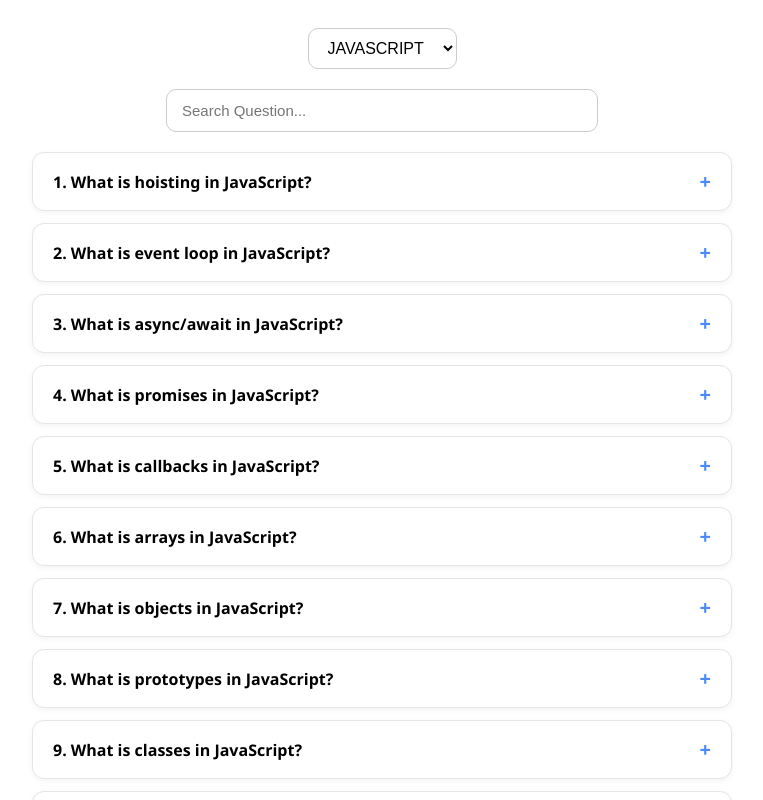
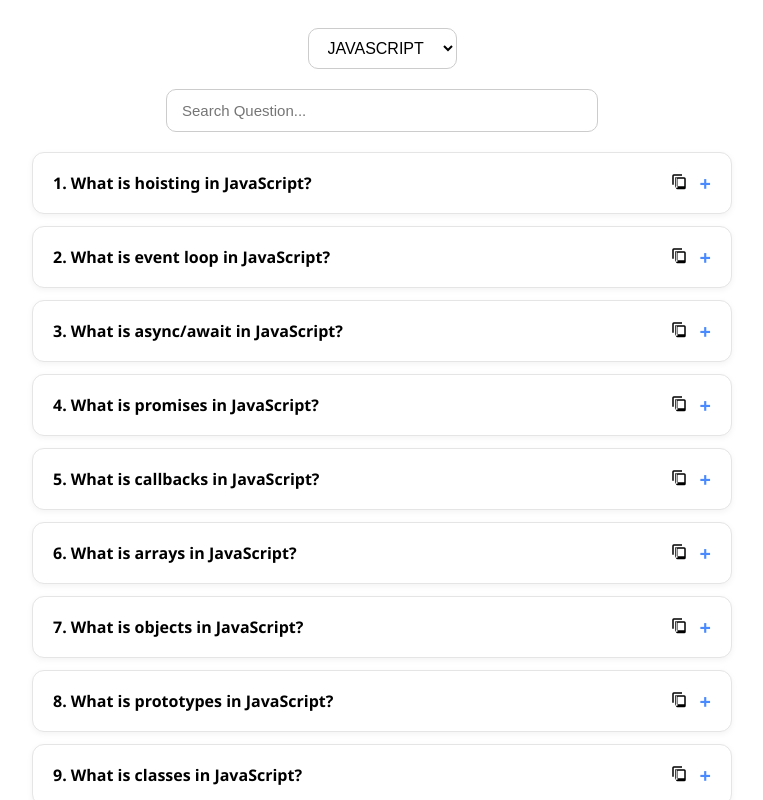
Before and after one commit to MSK619/qa, an Angular app: page / in a window 1280 px wide. Shown: the top 800 px of the page, without its empty margins (258-1021 px from the left). Built offline with nearby package versions, Linux system fonts and the light colour scheme.

Commit message:
changes.

```diff
--- a/src/app/app.component.html
+++ b/src/app/app.component.html
@@ -25,20 +25,41 @@
   <div *ngFor="let item of filteredFaqs(); let i = index" class="faq-card">
 
     <div class="faq-question" (click)="toggle(item)">
-      <span>{{i+1}}. {{ item.question }}</span>
+      <span>{{ i+1 }}. {{ item.question }}</span>
 
-      <!-- + / - sign -->
+      <!-- Copy Question Button (inside question row) -->
+      <button class="copy-btn copy-question"
+              (click)="copyText(item.question, i, 'question'); $event.stopPropagation();"
+              [attr.data-tooltip]="copiedIndex === 'q' + i ? 'Copied!' : 'Copy'">
+              <svg width="18" height="18" viewBox="0 0 24 24">
+                <path fill="currentColor"
+                  d="M19 21H9a2 2 0 0 1-2-2V7h2v12h10v2M16 3H5a2 2 0 0 0-2 2v12h2V5h11V3m3 4H10a2 2 0 0 0-2 2v12a2 2 0 0 0 2 2h9a2 2 0 0 0 2-2V9a2 2 0 0 0-2-2m0 14H10V9h9v12Z"/>
+              </svg>
+      </button>
+
       <span class="toggle-icon">
         {{ item.open ? '−' : '+' }}
       </span>
     </div>
 
     <div class="faq-answer" [class.open]="item.open">
-      <!-- <p>{{ item.answer }}</p> -->
+
       <p [innerHTML]="item.answer"></p>
+
+      <!-- Copy Answer Button (at bottom right of answer box) -->
+      <button class="copy-btn copy-answer"
+              (click)="copyText(item.answer, i, 'answer')"
+              [attr.data-tooltip]="copiedIndex === 'a' + i ? 'Copied!' : 'Copy'">
+              <svg width="18" height="18" viewBox="0 0 24 24">
+                <path fill="currentColor"
+                  d="M19 21H9a2 2 0 0 1-2-2V7h2v12h10v2M16 3H5a2 2 0 0 0-2 2v12h2V5h11V3m3 4H10a2 2 0 0 0-2 2v12a2 2 0 0 0 2 2h9a2 2 0 0 0 2-2V9a2 2 0 0 0-2-2m0 14H10V9h9v12Z"/>
+              </svg>
+      </button>
+
     </div>
 
   </div>
+
 
 </div>
 
--- a/src/app/app.component.scss
+++ b/src/app/app.component.scss
@@ -125,3 +125,56 @@
   .go-top:hover {
     background: #424242;
   }
+
+
+  .faq-answer {
+    position: relative;
+  }
+
+
+  /* Tooltip style */
+  /* Base button */
+.copy-btn {
+  background: none;
+  border: none;
+  cursor: pointer;
+  font-size: 16px;
+  padding: 4px;
+  position: relative;
+}
+
+/* Copy button in the question row */
+.copy-question {
+  margin-left: auto;
+  margin-right: 8px;
+}
+
+/* Copy button inside answer */
+.copy-answer {
+  position: absolute;
+  right: 8px;
+  bottom: 8px;
+}
+
+/* Tooltip styling */
+.copy-btn[data-tooltip]::after {
+  content: attr(data-tooltip);
+  position: absolute;
+  bottom: 130%;
+  right: 0;
+  background: #333;
+  color: #fff;
+  padding: 4px 8px;
+  font-size: 12px;
+  border-radius: 4px;
+  opacity: 0;
+  pointer-events: none;
+  transform: translateY(5px);
+  transition: opacity 0.2s ease, transform 0.2s ease;
+}
+
+.copy-btn[data-tooltip]:hover::after,
+.copy-btn[data-tooltip][data-tooltip="Copied!"]::after {
+  opacity: 1;
+  transform: translateY(0);
+}
--- a/src/app/app.component.ts
+++ b/src/app/app.component.ts
@@ -20,6 +20,9 @@ export class AppComponent {
   javascript = jsqa;
   html = htmlqa;
   scenario = sc;
+
+  copiedIndex: string | null = null;
+
 
   faqs = [...this.javascript];
   changeFaq() {
@@ -57,4 +60,21 @@ export class AppComponent {
   scrollToTop() {
     window.scrollTo({ top: 0, behavior: 'smooth' });
   }
+
+
+  copyText(html: string, index: number, type: 'question' | 'answer') {
+    // Convert HTML → plain text for answers
+    const temp = document.createElement("div");
+    temp.innerHTML = html;
+    const text = temp.innerText;
+
+    navigator.clipboard.writeText(text).then(() => {
+      this.copiedIndex = (type === 'question' ? 'q' : 'a') + index;
+
+      setTimeout(() => {
+        this.copiedIndex = null;
+      }, 1500);
+    });
+  }
+
 }
```
